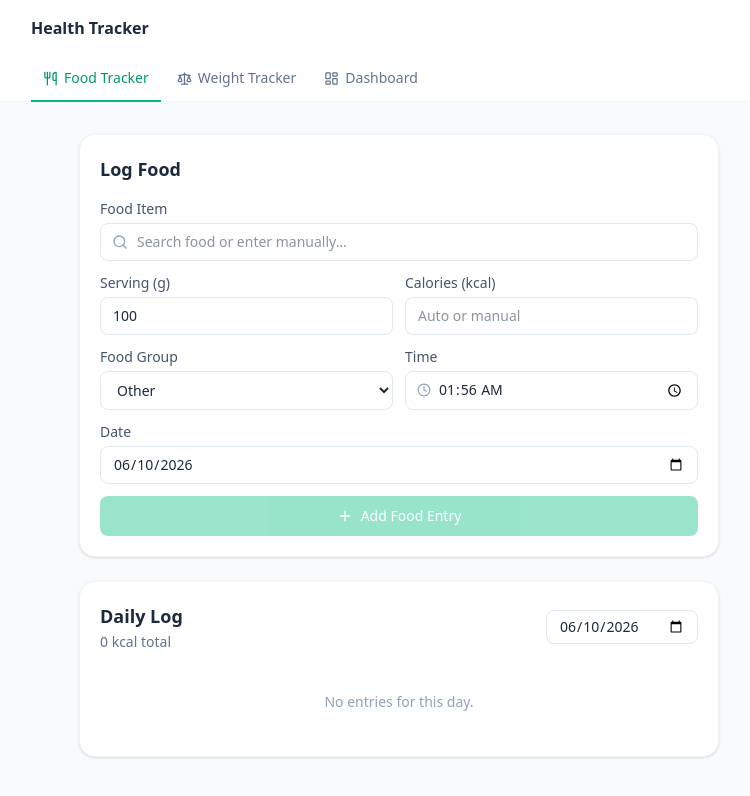
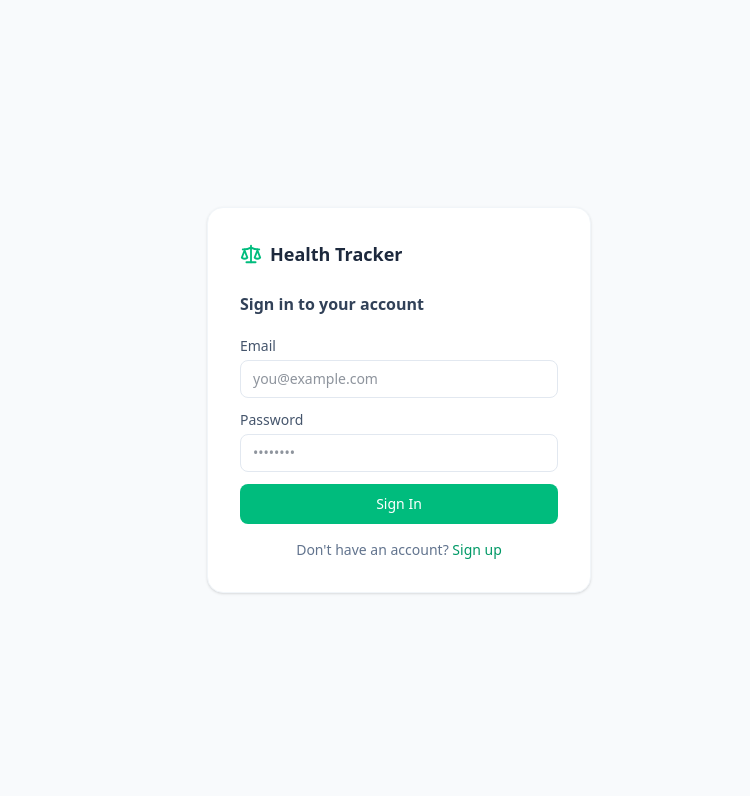
Before and after one commit to mgriffioen/health_tracker, a React (Vite) app: page / in a window 1280 px wide. Shown: the top 796 px of the page, without its empty margins (241-991 px from the left). Built offline with nearby package versions, Linux system fonts and the light colour scheme.

Commit message:
Add Supabase backend for cross-device sync

```diff
--- a/package.json
+++ b/package.json
@@ -10,6 +10,7 @@
     "preview": "vite preview"
   },
   "dependencies": {
+    "@supabase/supabase-js": "^2.50.0",
     "lucide-react": "^1.17.0",
     "react": "^19.2.6",
     "react-dom": "^19.2.6",
--- a/src/App.jsx
+++ b/src/App.jsx
@@ -1,8 +1,10 @@
-import { useState } from 'react';
-import { Utensils, Scale, LayoutDashboard } from 'lucide-react';
+import { useState, useEffect } from 'react';
+import { Utensils, Scale, LayoutDashboard, LogOut } from 'lucide-react';
 import FoodTracker from './components/FoodTracker';
 import WeightTracker from './components/WeightTracker';
 import Dashboard from './components/Dashboard';
+import Auth from './components/Auth';
+import { supabase } from './utils/supabase';
 
 const TABS = [
   { id: 'food', label: 'Food Tracker', icon: Utensils },
@@ -12,6 +14,25 @@ const TABS = [
 
 export default function App() {
   const [activeTab, setActiveTab] = useState('food');
+  const [session, setSession] = useState(undefined);
+
+  useEffect(() => {
+    supabase.auth.getSession().then(({ data }) => setSession(data.session));
+    const { data: { subscription } } = supabase.auth.onAuthStateChange((_event, session) => {
+      setSession(session);
+    });
+    return () => subscription.unsubscribe();
+  }, []);
+
+  if (session === undefined) {
+    return (
+      <div className="min-h-screen bg-slate-50 flex items-center justify-center">
+        <div className="w-6 h-6 border-2 border-emerald-400 border-t-transparent rounded-full animate-spin" />
+      </div>
+    );
+  }
+
+  if (!session) return <Auth />;
 
   return (
     <div className="min-h-screen bg-slate-50 flex flex-col">
@@ -19,6 +40,13 @@ export default function App() {
         <div className="max-w-3xl mx-auto px-4">
           <div className="flex items-center h-14">
             <span className="font-bold text-slate-800 text-base mr-auto">Health Tracker</span>
+            <button
+              onClick={() => supabase.auth.signOut()}
+              className="flex items-center gap-1.5 text-slate-400 hover:text-slate-600 text-sm transition-colors"
+            >
+              <LogOut size={15} />
+              <span className="hidden sm:inline">Sign out</span>
+            </button>
           </div>
           <nav className="flex gap-1 -mb-px overflow-x-auto">
             {TABS.map(({ id, label, icon: Icon }) => (
@@ -41,8 +69,8 @@ export default function App() {
       </header>
 
       <main className="flex-1 py-4">
-        {activeTab === 'food' && <FoodTracker />}
-        {activeTab === 'weight' && <WeightTracker />}
+        {activeTab === 'food' && <FoodTracker session={session} />}
+        {activeTab === 'weight' && <WeightTracker session={session} />}
         {activeTab === 'dashboard' && <Dashboard />}
       </main>
     </div>
--- /dev/null
+++ b/src/components/Auth.jsx
@@ -0,0 +1,91 @@
+import { useState } from 'react';
+import { supabase } from '../utils/supabase';
+import { Scale } from 'lucide-react';
+
+export default function Auth() {
+  const [email, setEmail] = useState('');
+  const [password, setPassword] = useState('');
+  const [mode, setMode] = useState('login');
+  const [loading, setLoading] = useState(false);
+  const [error, setError] = useState('');
+  const [message, setMessage] = useState('');
+
+  async function handleSubmit(e) {
+    e.preventDefault();
+    setError('');
+    setMessage('');
+    setLoading(true);
+
+    if (mode === 'login') {
+      const { error } = await supabase.auth.signInWithPassword({ email, password });
+      if (error) setError(error.message);
+    } else {
+      const { error } = await supabase.auth.signUp({ email, password });
+      if (error) setError(error.message);
+      else setMessage('Check your email to confirm your account, then log in.');
+    }
+    setLoading(false);
+  }
+
+  return (
+    <div className="min-h-screen bg-slate-50 flex items-center justify-center p-4">
+      <div className="bg-white rounded-2xl shadow-sm border border-slate-100 p-8 w-full max-w-sm">
+        <div className="flex items-center gap-2 mb-6">
+          <Scale size={22} className="text-emerald-500" />
+          <span className="font-bold text-slate-800 text-lg">Health Tracker</span>
+        </div>
+
+        <h2 className="text-base font-semibold text-slate-700 mb-5">
+          {mode === 'login' ? 'Sign in to your account' : 'Create an account'}
+        </h2>
+
+        <form onSubmit={handleSubmit} className="space-y-3">
+          <div>
+            <label className="block text-sm font-medium text-slate-600 mb-1">Email</label>
+            <input
+              type="email"
+              value={email}
+              onChange={e => setEmail(e.target.value)}
+              required
+              placeholder="you@example.com"
+              className="w-full px-3 py-2 border border-slate-200 rounded-lg text-sm focus:outline-none focus:ring-2 focus:ring-emerald-500"
+            />
+          </div>
+          <div>
+            <label className="block text-sm font-medium text-slate-600 mb-1">Password</label>
+            <input
+              type="password"
+              value={password}
+              onChange={e => setPassword(e.target.value)}
+              required
+              minLength={6}
+              placeholder="••••••••"
+              className="w-full px-3 py-2 border border-slate-200 rounded-lg text-sm focus:outline-none focus:ring-2 focus:ring-emerald-500"
+            />
+          </div>
+
+          {error && <p className="text-sm text-red-500">{error}</p>}
+          {message && <p className="text-sm text-emerald-600">{message}</p>}
+
+          <button
+            type="submit"
+            disabled={loading}
+            className="w-full py-2.5 bg-emerald-500 text-white rounded-lg font-medium text-sm hover:bg-emerald-600 disabled:opacity-40 transition-colors"
+          >
+            {loading ? 'Please wait…' : mode === 'login' ? 'Sign In' : 'Create Account'}
+          </button>
+        </form>
+
+        <p className="text-sm text-slate-500 text-center mt-4">
+          {mode === 'login' ? "Don't have an account? " : 'Already have an account? '}
+          <button
+            onClick={() => { setMode(mode === 'login' ? 'signup' : 'login'); setError(''); setMessage(''); }}
+            className="text-emerald-600 font-medium hover:underline"
+          >
+            {mode === 'login' ? 'Sign up' : 'Sign in'}
+          </button>
+        </p>
+      </div>
+    </div>
+  );
+}
--- a/src/components/FoodTracker.jsx
+++ b/src/components/FoodTracker.jsx
@@ -1,8 +1,8 @@
 import { useState, useEffect, useRef, useCallback } from 'react';
 import { Plus, Trash2, Search, Clock } from 'lucide-react';
-import { getFoodEntries, saveFoodEntry, deleteFoodEntry } from '../utils/storage';
 import { searchFoods, FOOD_GROUPS } from '../utils/foodApi';
 import { searchLocal } from '../utils/foodDatabase';
+import { fetchFoodEntries, insertFoodEntry, removeFoodEntry } from '../utils/db';
 
 function today() {
   return new Date().toISOString().slice(0, 10);
@@ -21,8 +21,9 @@ const EMPTY_FORM = {
   foodGroup: 'Other',
 };
 
-export default function FoodTracker() {
-  const [entries, setEntries] = useState(getFoodEntries);
+export default function FoodTracker({ session }) {
+  const [entries, setEntries] = useState([]);
+  const [loadingEntries, setLoadingEntries] = useState(true);
   const [form, setForm] = useState(EMPTY_FORM);
   const [query, setQuery] = useState('');
   const [suggestions, setSuggestions] = useState([]);
@@ -32,6 +33,13 @@ export default function FoodTracker() {
   const [filterDate, setFilterDate] = useState(today());
   const debounceRef = useRef(null);
   const suggestRef = useRef(null);
+
+  useEffect(() => {
+    fetchFoodEntries()
+      .then(setEntries)
+      .catch(console.error)
+      .finally(() => setLoadingEntries(false));
+  }, []);
 
   const search = useCallback(async (q) => {
     if (q.length < 2) { setSuggestions([]); setLoading(false); return; }
@@ -44,13 +52,8 @@ export default function FoodTracker() {
 
   useEffect(() => {
     if (query.length < 2) { setSuggestions([]); return; }
-    // Show local matches immediately (no delay)
     const local = searchLocal(query);
-    if (local.length) {
-      setSuggestions(local);
-      setShowSuggestions(true);
-    }
-    // Debounce the API call
+    if (local.length) { setSuggestions(local); setShowSuggestions(true); }
     clearTimeout(debounceRef.current);
     debounceRef.current = setTimeout(() => search(query), 500);
     return () => clearTimeout(debounceRef.current);
@@ -73,12 +76,7 @@ export default function FoodTracker() {
     const cals = food.caloriesPer100g
       ? Math.round((food.caloriesPer100g * form.servingSize) / 100)
       : '';
-    setForm(f => ({
-      ...f,
-      name: food.name,
-      calories: cals,
-      foodGroup: food.category || 'Other',
-    }));
+    setForm(f => ({ ...f, name: food.name, calories: cals, foodGroup: food.category || 'Other' }));
   }
 
   function handleServingChange(size) {
@@ -92,23 +90,31 @@ export default function FoodTracker() {
     }));
   }
 
-  function handleSubmit(e) {
+  async function handleSubmit(e) {
     e.preventDefault();
     if (!form.name || !form.calories) return;
-    const updated = saveFoodEntry(form);
-    setEntries(updated);
-    setForm({ ...EMPTY_FORM, date: form.date });
-    setQuery('');
-    setSelectedFood(null);
+    try {
+      const saved = await insertFoodEntry(form, session.user.id);
+      setEntries(prev => [saved, ...prev]);
+      setForm({ ...EMPTY_FORM, date: form.date });
+      setQuery('');
+      setSelectedFood(null);
+    } catch (err) {
+      console.error(err);
+    }
   }
 
-  function handleDelete(id) {
-    setEntries(deleteFoodEntry(id));
+  async function handleDelete(id) {
+    try {
+      await removeFoodEntry(id);
+      setEntries(prev => prev.filter(e => e.id !== id));
+    } catch (err) {
+      console.error(err);
+    }
   }
 
   const filtered = entries.filter(e => e.date === filterDate);
   const totalCals = filtered.reduce((sum, e) => sum + Number(e.calories || 0), 0);
-
   const grouped = filtered.reduce((acc, e) => {
     const g = e.foodGroup || 'Other';
     if (!acc[g]) acc[g] = [];
@@ -241,7 +247,11 @@ export default function FoodTracker() {
           />
         </div>
 
-        {filtered.length === 0 ? (
+        {loadingEntries ? (
+          <div className="flex justify-center py-8">
+            <div className="w-5 h-5 border-2 border-emerald-400 border-t-transparent rounded-full animate-spin" />
+          </div>
+        ) : filtered.length === 0 ? (
           <p className="text-slate-400 text-sm text-center py-6">No entries for this day.</p>
         ) : (
           <div className="space-y-4">
--- a/src/components/WeightTracker.jsx
+++ b/src/components/WeightTracker.jsx
@@ -1,27 +1,47 @@
-import { useState } from 'react';
+import { useState, useEffect } from 'react';
 import { Scale, Trash2, TrendingDown, TrendingUp, Minus } from 'lucide-react';
-import { getWeightEntries, saveWeightEntry, deleteWeightEntry } from '../utils/storage';
+import { fetchWeightEntries, upsertWeightEntry, removeWeightEntry } from '../utils/db';
 
 function today() {
   return new Date().toISOString().slice(0, 10);
 }
 
-export default function WeightTracker() {
-  const [entries, setEntries] = useState(getWeightEntries);
+export default function WeightTracker({ session }) {
+  const [entries, setEntries] = useState([]);
+  const [loadingEntries, setLoadingEntries] = useState(true);
   const [date, setDate] = useState(today());
   const [weight, setWeight] = useState('');
   const [unit, setUnit] = useState('lbs');
 
-  function handleSubmit(e) {
+  useEffect(() => {
+    fetchWeightEntries()
+      .then(setEntries)
+      .catch(console.error)
+      .finally(() => setLoadingEntries(false));
+  }, []);
+
+  async function handleSubmit(e) {
     e.preventDefault();
     if (!weight) return;
-    const updated = saveWeightEntry({ date, weight: Number(weight), unit });
-    setEntries(updated);
-    setWeight('');
+    try {
+      const saved = await upsertWeightEntry({ date, weight: Number(weight), unit }, session.user.id);
+      setEntries(prev => {
+        const filtered = prev.filter(e => e.date !== date);
+        return [...filtered, saved].sort((a, b) => a.date.localeCompare(b.date));
+      });
+      setWeight('');
+    } catch (err) {
+      console.error(err);
+    }
   }
 
-  function handleDelete(id) {
-    setEntries(deleteWeightEntry(id));
+  async function handleDelete(id) {
+    try {
+      await removeWeightEntry(id);
+      setEntries(prev => prev.filter(e => e.id !== id));
+    } catch (err) {
+      console.error(err);
+    }
   }
 
   const sorted = [...entries].sort((a, b) => b.date.localeCompare(a.date));
@@ -30,13 +50,11 @@ export default function WeightTracker() {
     const curr = sorted[i];
     const prev = sorted[i + 1];
     if (!prev || curr.unit !== prev.unit) return null;
-    const diff = curr.weight - prev.weight;
-    return diff;
+    return curr.weight - prev.weight;
   }
 
   return (
     <div className="max-w-2xl mx-auto p-4 space-y-6">
-      {/* Form */}
       <div className="bg-white rounded-2xl shadow-sm border border-slate-100 p-5">
         <div className="flex items-center gap-2 mb-4">
           <Scale size={20} className="text-blue-500" />
@@ -67,9 +85,7 @@ export default function WeightTracker() {
           </div>
 
           <div>
-            <label className="block text-sm font-medium text-slate-600 mb-1">
-              Weight ({unit})
-            </label>
+            <label className="block text-sm font-medium text-slate-600 mb-1">Weight ({unit})</label>
             <input
               type="number"
               step="0.1"
@@ -91,10 +107,13 @@ export default function WeightTracker() {
         </form>
       </div>
 
-      {/* Log */}
       <div className="bg-white rounded-2xl shadow-sm border border-slate-100 p-5">
         <h2 className="text-lg font-semibold text-slate-800 mb-4">Weight History</h2>
-        {sorted.length === 0 ? (
+        {loadingEntries ? (
+          <div className="flex justify-center py-8">
+            <div className="w-5 h-5 border-2 border-blue-400 border-t-transparent rounded-full animate-spin" />
+          </div>
+        ) : sorted.length === 0 ? (
           <p className="text-slate-400 text-sm text-center py-6">No entries yet. Log your first weight above.</p>
         ) : (
           <div className="space-y-2">
--- /dev/null
+++ b/src/utils/db.js
@@ -0,0 +1,90 @@
+import { supabase } from './supabase';
+
+// Food entries
+export async function fetchFoodEntries() {
+  const { data, error } = await supabase
+    .from('food_entries')
+    .select('*')
+    .order('date', { ascending: false });
+  if (error) throw error;
+  return data.map(row => ({
+    id: row.id,
+    date: row.date,
+    time: row.time,
+    name: row.name,
+    calories: row.calories,
+    servingSize: row.serving_size,
+    foodGroup: row.food_group,
+  }));
+}
+
+export async function insertFoodEntry(entry, userId) {
+  const { data, error } = await supabase
+    .from('food_entries')
+    .insert({
+      user_id: userId,
+      date: entry.date,
+      time: entry.time,
+      name: entry.name,
+      calories: Number(entry.calories),
+      serving_size: entry.servingSize,
+      food_group: entry.foodGroup,
+    })
+    .select()
+    .single();
+  if (error) throw error;
+  return { ...entry, id: data.id };
+}
+
+export async function removeFoodEntry(id) {
+  const { error } = await supabase.from('food_entries').delete().eq('id', id);
+  if (error) throw error;
+}
+
+// Weight entries
+export async function fetchWeightEntries() {
+  const { data, error } = await supabase
+    .from('weight_entries')
+    .select('*')
+    .order('date', { ascending: true });
+  if (error) throw error;
+  return data.map(row => ({
+    id: row.id,
+    date: row.date,
+    weight: row.weight,
+    unit: row.unit,
+  }));
+}
+
+export async function upsertWeightEntry(entry, userId) {
+  const { data: existing } = await supabase
+    .from('weight_entries')
+    .select('id')
+    .eq('user_id', userId)
+    .eq('date', entry.date)
+    .single();
+
+  if (existing) {
+    const { data, error } = await supabase
+      .from('weight_entries')
+      .update({ weight: entry.weight, unit: entry.unit })
+      .eq('id', existing.id)
+      .select()
+      .single();
+    if (error) throw error;
+    return { ...entry, id: data.id };
+  } else {
+    const { data, error } = await supabase
+      .from('weight_entries')
+      .insert({ user_id: userId, date: entry.date, weight: entry.weight, unit: entry.unit })
+      .select()
+      .single();
+    if (error) throw error;
+    return { ...entry, id: data.id };
+  }
+}
+
+export async function removeWeightEntry(id) {
+  const { error } = await supabase.from('weight_entries').delete().eq('id', id);
+  if (error) throw error;
+}
--- /dev/null
+++ b/src/utils/supabase.js
@@ -0,0 +1,6 @@
+import { createClient } from '@supabase/supabase-js';
+
+export const supabase = createClient(
+  'https://gtzctoxevurqgvbuhuyi.supabase.co',
+  'sb_publishable_Xo41BtNMhoX7A1GFjIP1LA_tQapXN2A'
+);
```
Also changed, not shown: src/components/Dashboard.jsx (+11 -10 lines).
